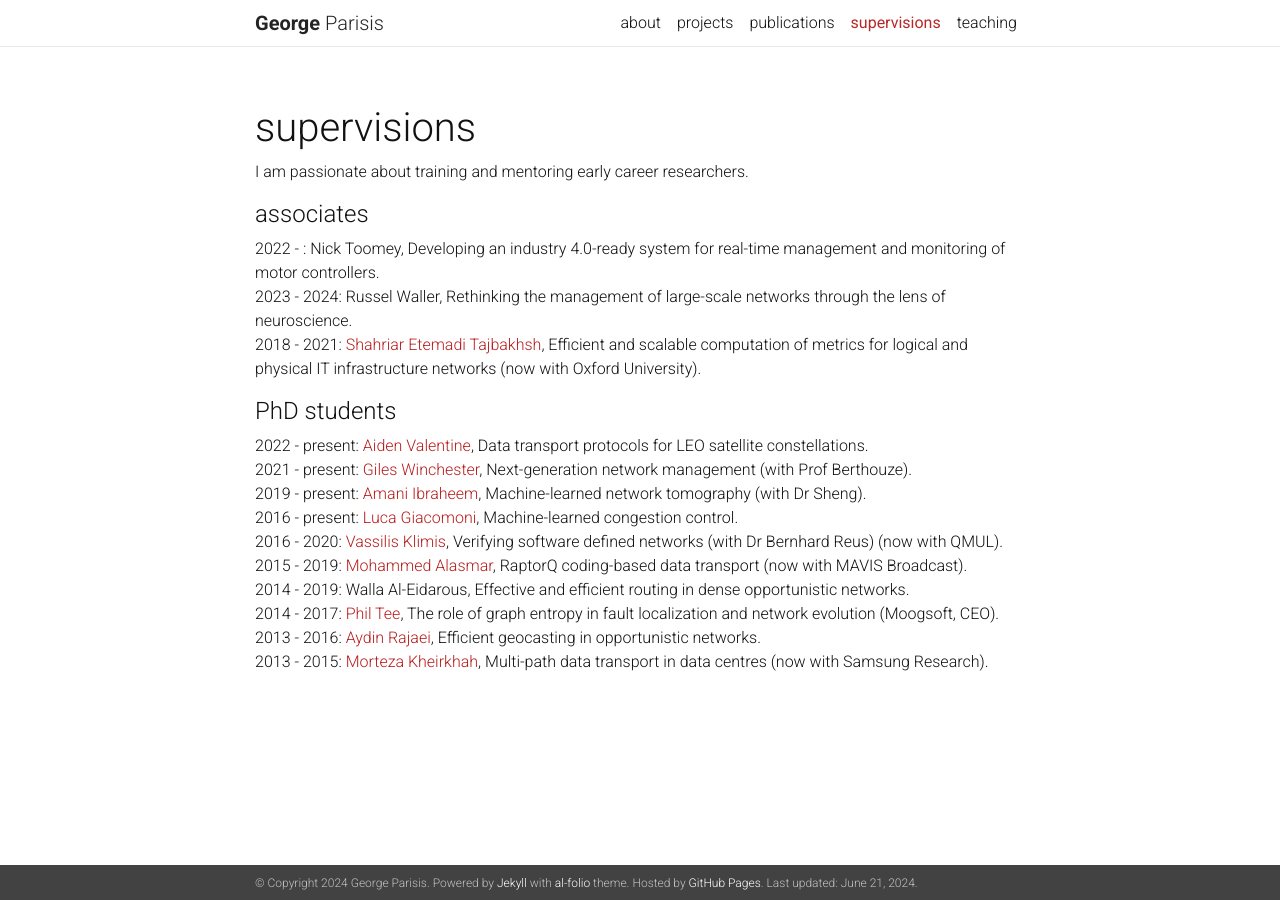
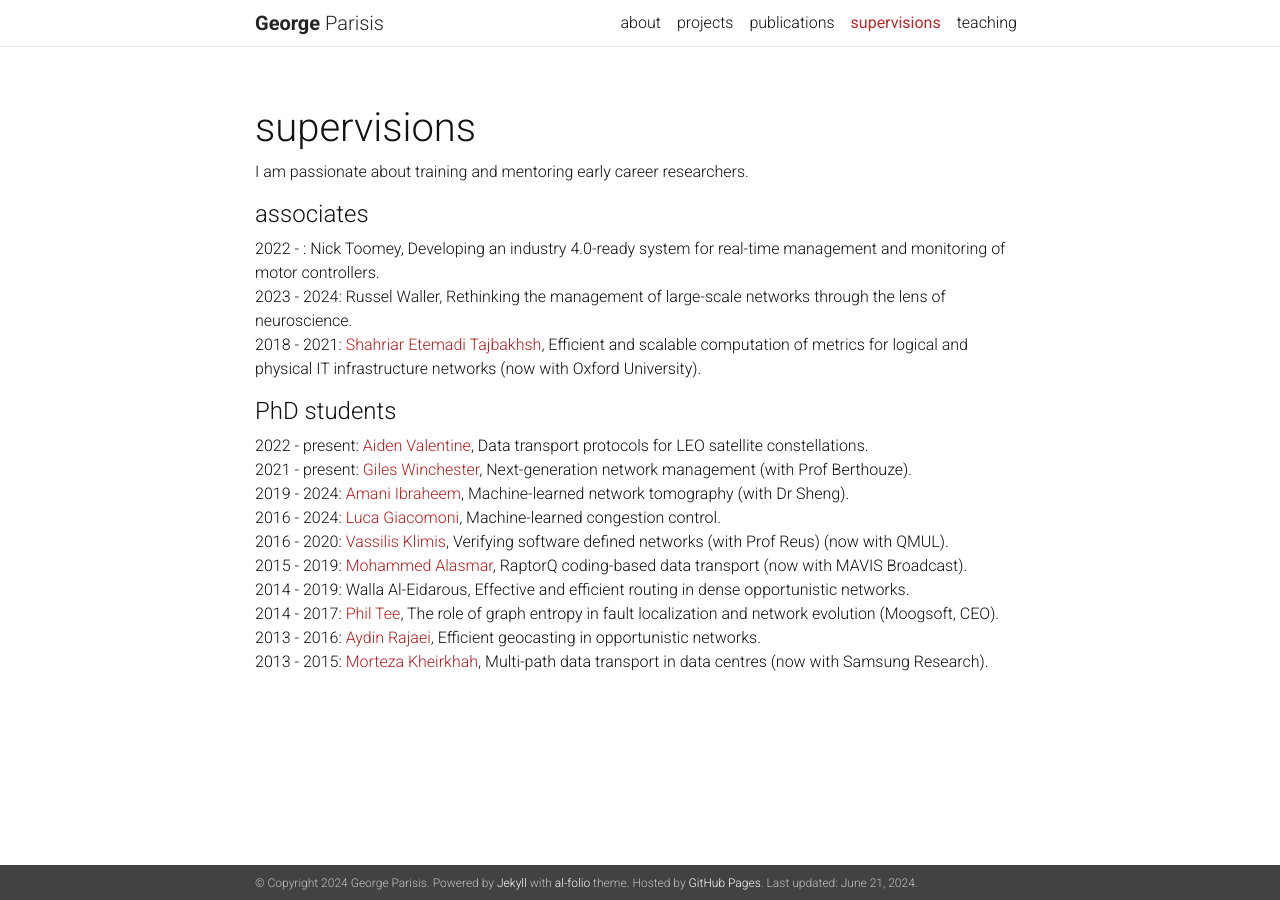
Before and after one commit to georgeparisis/georgeparisis.github.io, a Jekyll site: the page built from _pages/supervisions.md, in a window 1280 px wide. Built offline with Jekyll 4.4.1, drawn with Linux system fonts in a browser that asks for light colours; nearby versions of some CDN libraries; a style sheet for code colours, icons or effects is not loaded.

Commit message:
Update supervisions.md

```diff
--- a/_pages/supervisions.md
+++ b/_pages/supervisions.md
@@ -18,11 +18,11 @@ nav: true
 <br>
 2021 - present: [Giles Winchester](https://uk.linkedin.com/in/giles-winchester-912625189){:target="_blank"}, Next-generation network management (with Prof Berthouze).
 <br>
-2019 - present: [Amani Ibraheem](){:target="_blank"}, Machine-learned network tomography (with Dr Sheng).
+2019 - 2024: [Amani Ibraheem](){:target="_blank"}, Machine-learned network tomography (with Dr Sheng).
 <br>
-2016 - present: [Luca Giacomoni](https://uk.linkedin.com/in/luca-giacomoni-343b8582){:target="_blank"}, Machine-learned congestion control.
+2016 - 2024: [Luca Giacomoni](https://uk.linkedin.com/in/luca-giacomoni-343b8582){:target="_blank"}, Machine-learned congestion control.
 <br>
-2016 - 2020: [Vassilis Klimis](https://uk.linkedin.com/in/vasiliosklimis){:target="_blank"}, Verifying software defined networks (with Dr Bernhard Reus) (now with QMUL).
+2016 - 2020: [Vassilis Klimis](https://uk.linkedin.com/in/vasiliosklimis){:target="_blank"}, Verifying software defined networks (with Prof Reus) (now with QMUL).
 <br>
 2015 - 2019: [Mohammed Alasmar](https://uk.linkedin.com/in/mohammed-alasmar-854497170){:target="_blank"}, RaptorQ coding-based data transport (now with MAVIS Broadcast).
 <br>
```
